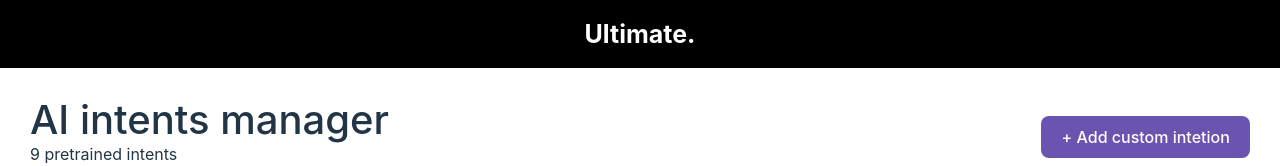
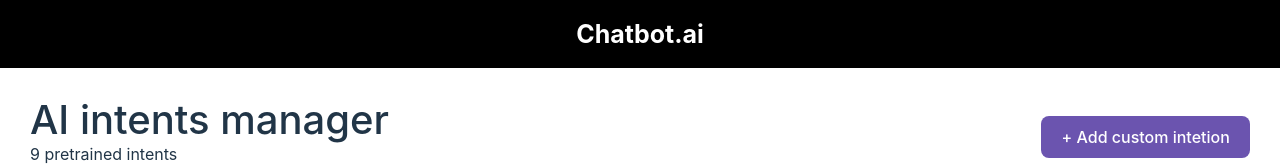
Before and after one commit to peduique/ai-chatbot-intent-manager, a React (Vite) app: page / in a window 1280 px wide. Shown: the top 166 px of the page. Built offline with nearby package versions, Linux system fonts and the light colour scheme.

Commit message:
small improvements

```diff
--- a/src/components/Header/index.tsx
+++ b/src/components/Header/index.tsx
@@ -3,7 +3,7 @@
 import { SHeader } from "./styles";
 
 const Header: React.FC = () => {
-  return <SHeader>Ultimate.</SHeader>;
+  return <SHeader>Chatbot.ai</SHeader>;
 };
 
 export default Header;
--- a/src/components/Intent/index.tsx
+++ b/src/components/Intent/index.tsx
@@ -40,8 +40,6 @@
   const handleClickExpandAccordion = () => {
     setExpanded((isShown) => !isShown);
   };
-
-  console.log(id, isActive);
 
   return (
     <SIntent>
```
